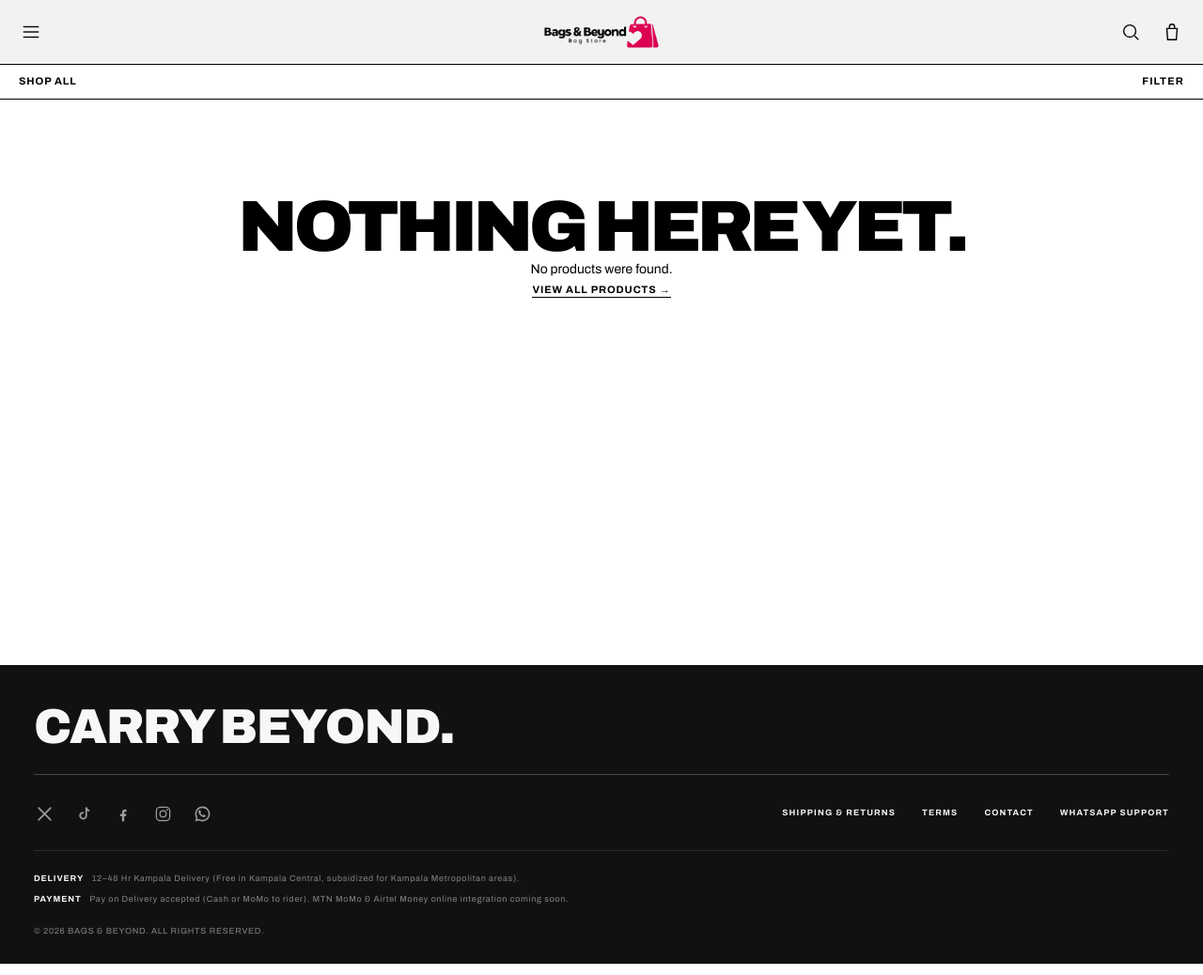
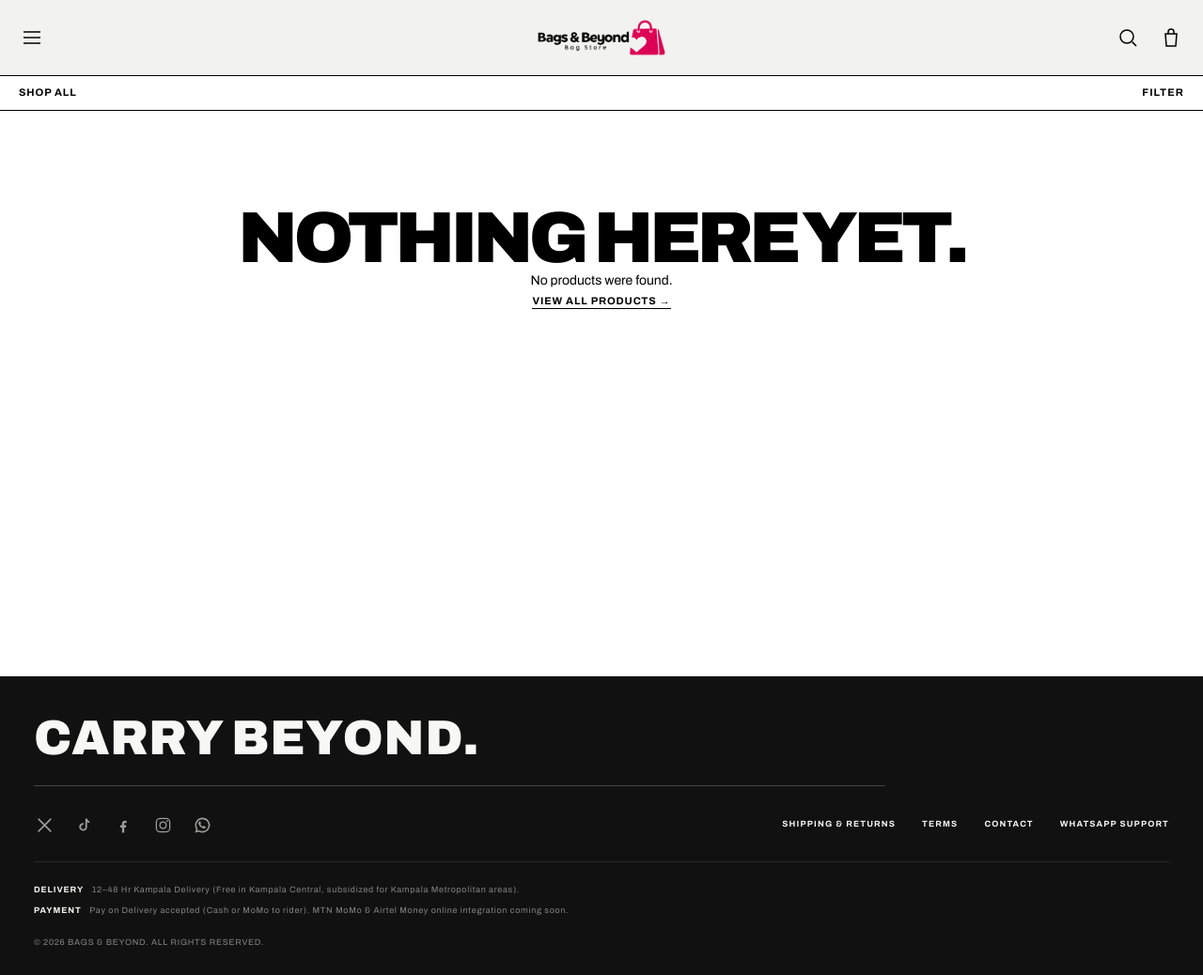
Before and after one commit to Heisj-dev/bag_store, a Django app: page / in a window 1280 px wide. Shown: the whole page at 94% size. Run offline with Django 5.2, Linux system fonts and the light colour scheme; data that the repository does not hold is empty.

Commit message:
more user edits

```diff
--- a/store/static/store/css/style.css
+++ b/store/static/store/css/style.css
@@ -67,7 +67,7 @@ main {
     align-items: center;
     column-gap: 12px;
 
-    padding: 16px 20px;
+    padding: 20px 20px;
 
     background: #f2f2f0;
     color: #000000;
@@ -76,8 +76,8 @@ main {
 }
 
 .icon-button {
-    width: 26px;
-    height: 26px;
+    width: 28px;
+    height: 28px;
 
     display: flex;
     align-items: center;
@@ -99,8 +99,8 @@ main {
 }
 
 .icon-button svg {
-    width: 22px;
-    height: 22px;
+    width: 24px;
+    height: 24px;
 }
 
 .menu-toggle {
@@ -135,7 +135,7 @@ main {
 .brand img {
     display: block;
 
-    height: 36px;
+    height: 40px;
     width: auto;
 }
 
@@ -178,7 +178,7 @@ main {
 
 .search-panel {
     position: fixed;
-    top: 68px;
+    top: 80px;
     left: 0;
 
     width: 100%;
@@ -318,6 +318,7 @@ main {
     flex: 1;
 
     overflow-y: auto;
+    overscroll-behavior: contain;
 
     padding: 24px 20px;
 
@@ -384,7 +385,7 @@ main {
    ========================================================= */
 
 .sub-header {
-    margin-top: 68px;
+    margin-top: 80px;
 
     padding: 10px 20px;
 
@@ -762,7 +763,7 @@ main {
    ========================================================= */
 
 .pdp {
-    margin-top: 68px;
+    margin-top: 80px;
 
     display: grid;
 
@@ -1084,7 +1085,7 @@ main {
    ========================================================= */
 
 .receipt-cart {
-    margin-top: 68px;
+    margin-top: 80px;
 
     width: min(560px, calc(100% - 40px));
 
@@ -2234,7 +2235,7 @@ main {
 .site-messages {
     position: fixed;
 
-    top: 68px;
+    top: 80px;
     left: 0;
 
     width: 100%;
@@ -2280,13 +2281,15 @@ main {
 }
 
 .footer-brand {
+    width: 75%;
+
     font-size: clamp(26px, 5.5vw, 52px);
 
     font-weight: 900;
 
     line-height: 1;
 
-    letter-spacing: -0.03em;
+    letter-spacing: 0.01em;
 
     border-bottom: 1px solid #454545;
 
@@ -2683,7 +2686,8 @@ main {
     color: #666666;
 }
 
-body.modal-open {
+body.modal-open,
+body.nav-open {
     overflow: hidden;
 }
 
--- a/store/static/store/js/nav.js
+++ b/store/static/store/js/nav.js
@@ -24,6 +24,8 @@ function openDrawer() {
     drawerOverlay.classList.add("is-visible");
     navDrawer.setAttribute("aria-hidden", "false");
     menuToggle.setAttribute("aria-expanded", "true");
+
+    document.body.classList.add("nav-open");
 }
 
 function closeDrawer() {
@@ -36,6 +38,8 @@ function closeDrawer() {
     drawerOverlay.classList.remove("is-visible");
     navDrawer.setAttribute("aria-hidden", "true");
     menuToggle.setAttribute("aria-expanded", "false");
+
+    document.body.classList.remove("nav-open");
 }
 
 if (menuToggle && navDrawer) {
--- a/store/templates/store/base.html
+++ b/store/templates/store/base.html
@@ -135,8 +135,6 @@
 
             </div>
 
-            <a href="#" class="drawer-link">ABOUT</a>
-
         </div>
 
         <div class="drawer-footer">
@@ -173,7 +171,7 @@
     <!-- FOOTER -->
     <footer class="site-footer">
 
-        <div class="footer-brand">CARRY   BEYOND.</div>
+        <div class="footer-brand">CARRY BEYOND.</div>
 
         <div class="footer-main">
 
```
